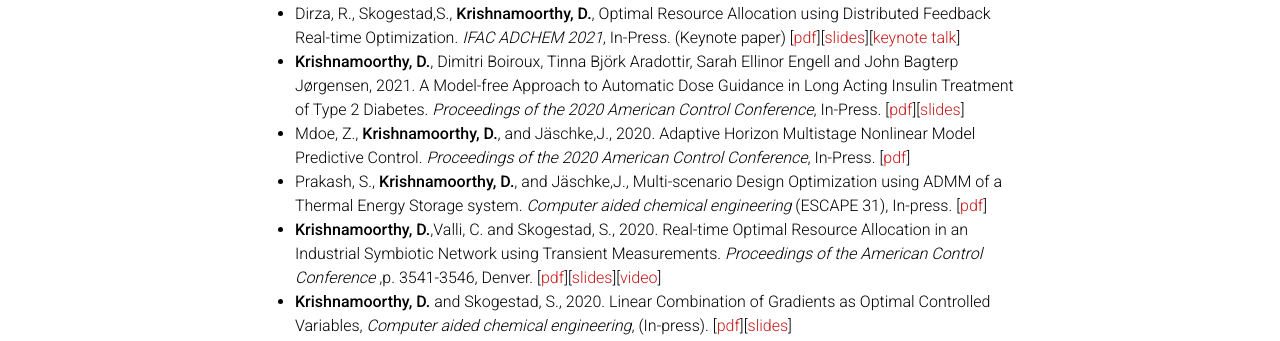
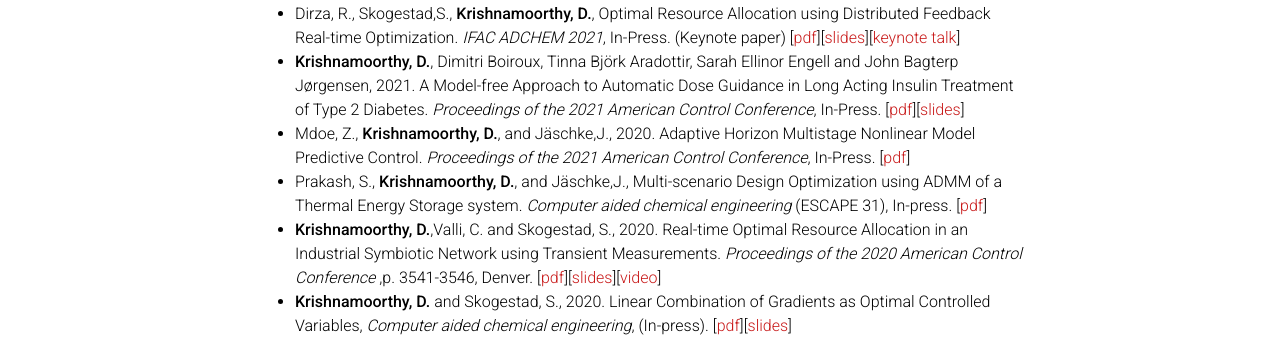
Before and after one commit to dinesh-krishnamoorthy/dinesh-krishnamoorthy.github.io, a Jekyll site: the page built from _pages/publications.md, in a window 1280 px wide and 900 px high, scrolled down 1787 px. Shown: the part 160-501 px from the top of the window. Built offline with Jekyll 4.4.1, drawn with Linux system fonts in a browser that asks for light colours; comment, search, counter and statistics services are not loaded; a style sheet for code colours, icons or effects is not loaded.

Commit message:
Update publications.md

```diff
--- a/_pages/publications.md
+++ b/_pages/publications.md
@@ -50,10 +50,10 @@
 * Dirza, R., Skogestad,S.,  **Krishnamoorthy, D.**, Optimal Resource Allocation using Distributed Feedback
 		Real-time Optimization. _IFAC ADCHEM 2021_, In-Press. (Keynote paper) [[pdf](https://www.dropbox.com/s/9bj6bewyn18v6ll/DFTRO_ADCHEM.pdf?dl=0)][[slides](https://www.dropbox.com/s/or0lbn13kyfgfv9/DFRTO_v2.pdf?dl=0)][[keynote talk](https://youtu.be/d6Rpp7wKbNY)]
 * **Krishnamoorthy, D.**, Dimitri Boiroux, Tinna Björk Aradottir, Sarah Ellinor Engell and John Bagterp Jørgensen, 2021. A Model-free Approach to Automatic Dose Guidance in Long Acting Insulin Treatment of Type 2 Diabetes.
-  _Proceedings of the 2020 American Control Conference_, In-Press. [[pdf](http://folk.ntnu.no/dineshk/Papers/2020/T2D.pdf)][[slides](https://www.dropbox.com/s/mqvlsjep0yhyz3b/T2D.pdf?dl=0)]
-* Mdoe, Z., **Krishnamoorthy, D.**, and Jäschke,J., 2020. Adaptive Horizon Multistage Nonlinear Model Predictive Control. _Proceedings of the 2020 American Control Conference_, In-Press. [[pdf](https://www.dropbox.com/s/zui40176l4ow4jw/ACC21_0625_FI.pdf?dl=0)]
+  _Proceedings of the 2021 American Control Conference_, In-Press. [[pdf](http://folk.ntnu.no/dineshk/Papers/2020/T2D.pdf)][[slides](https://www.dropbox.com/s/mqvlsjep0yhyz3b/T2D.pdf?dl=0)]
+* Mdoe, Z., **Krishnamoorthy, D.**, and Jäschke,J., 2020. Adaptive Horizon Multistage Nonlinear Model Predictive Control. _Proceedings of the 2021 American Control Conference_, In-Press. [[pdf](https://www.dropbox.com/s/zui40176l4ow4jw/ACC21_0625_FI.pdf?dl=0)]
 * Prakash, S.,  **Krishnamoorthy, D.**, and Jäschke,J., Multi-scenario Design Optimization using ADMM of a Thermal Energy Storage system. _Computer aided chemical engineering_ (ESCAPE 31), In-press. [[pdf](https://www.dropbox.com/s/mk9fjf56rfvzifb/ESCAPE-31_Sandeep.pdf?dl=0)]
-*	**Krishnamoorthy, D.**,Valli, C. and Skogestad, S., 2020. Real-time Optimal Resource Allocation in an Industrial Symbiotic Network using Transient Measurements. _Proceedings of the American Control Conference_ ,p. 3541-3546, Denver. [[pdf](http://folk.ntnu.no/dineshk/Papers/2020/ACC2020.pdf)][[slides](https://www.dropbox.com/s/8tuis95pnma3okj/DistHRTO_DK.pdf?dl=0)][[video](https://youtu.be/aoDmXLjO_Kw)]
+*	**Krishnamoorthy, D.**,Valli, C. and Skogestad, S., 2020. Real-time Optimal Resource Allocation in an Industrial Symbiotic Network using Transient Measurements. _Proceedings of the 2020 American Control Conference_ ,p. 3541-3546, Denver. [[pdf](http://folk.ntnu.no/dineshk/Papers/2020/ACC2020.pdf)][[slides](https://www.dropbox.com/s/8tuis95pnma3okj/DistHRTO_DK.pdf?dl=0)][[video](https://youtu.be/aoDmXLjO_Kw)]
 * **Krishnamoorthy, D.** and Skogestad, S., 2020. Linear Combination of Gradients as Optimal Controlled Variables, _Computer aided chemical engineering_, (In-press). [[pdf](http://folk.ntnu.no/dineshk/Papers/2020/ESCAPE30.pdf)][[slides](https://www.dropbox.com/s/whejuvwc1ibp8si/LinGradComb.pdf?dl=0)]
 *	**Krishnamoorthy, D.**, Jäschke, J. and Skogestad, S., 2019. Multistage Model Predictive Control with Online Scenario Tree Update using Recursive Bayesian Weighting, _Proceedings of the 2019 European Control Conference_, Naples, Italy [[pdf](http://folk.ntnu.no/dineshk/Papers/2019/ECC2019.pdf)][[Slides](http://folk.ntnu.no/dineshk/Presentations/ECC2019.pdf)]
 *	**Krishnamoorthy, D.**, Ryu, J. and Skogestad, S., 2019. Dynamic extremum seeking control applied to a gas lifted well network, _IFAC DYCOPS-CAB_, Florianopolis, Brazil [[pdf](https://reader.elsevier.com/reader/sd/pii/S2405896319302472?token=9CB2E9F2A8C65EA52402B21361F06A9672586019E119149BDB1B2E748B0C61C20858F9A53C3FE9E8845EB440E15FD93A)]
```
